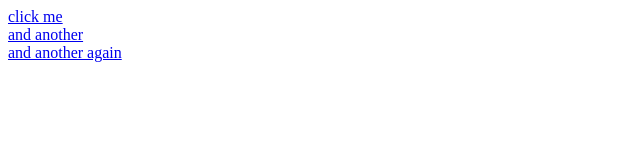
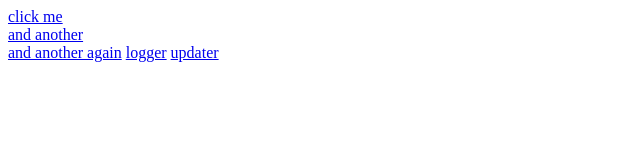
Before and after one commit to xanthiumghost/xanthiumghost.github.io, a plain HTML site: page index.html in a window 1280 px wide. Shown: the whole page, without its empty margins (0-640 px from the left). Drawn offline with Linux system fonts and the light colour scheme.

Commit message:
Update index.html

```diff
--- a/index.html
+++ b/index.html
@@ -9,5 +9,7 @@
     <a href="author/index.html">click me</a> <br>
     <a href="countdown/index.html">and another</a> <br>
     <a href="main/index.html">and another again</a>
+    <a href="index.html">logger</a>
+    <a href="logs.html">updater</a>
 </body>
 </html>
```
